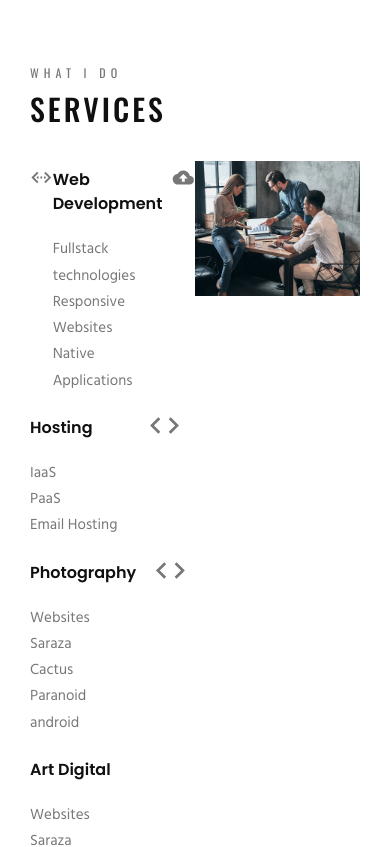
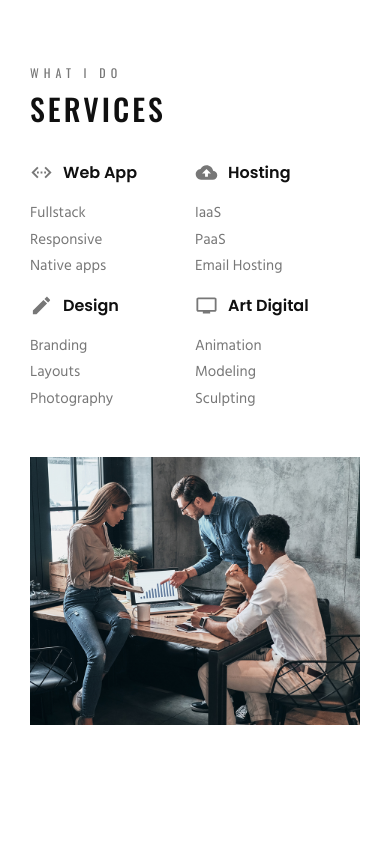
Before and after one commit to joaquindiazs/portfolio, a React (Create React App) app: page /services in a window 390 px wide. Shown: the top 847 px of the page. Built offline with nearby package versions, Linux system fonts and the light colour scheme.

Commit message:
Ready mobile design (Pending menu toggle)

```diff
--- a/src/App.css
+++ b/src/App.css
@@ -1,10 +1,11 @@
+/*** GLOBAL CLASSES ***/
+
+/* For mobile resolution & default: */
+
 .main-page-wrapper {
 	width: 100%;
 }
 
-/*** GLOBAL CLASSES ***/
-
-/* For mobile resolution & default: */
 
 .section-wrapper {
     width: 100%;
@@ -59,7 +60,7 @@
     bottom: 0;
     left: 0;
     right: 0;
-    margin: 0 30px 0 0;
+    margin: 0 30px 30px 0;
     padding: 30px;
     background: linear-gradient(to bottom, rgba(0, 0, 0, 0.8), rgba(0,0,0,0));
     transition: 0.3s;
@@ -101,6 +102,10 @@
     color: #FFF;
 }
 
+.clear {
+    clear: both;
+}
+
 /* For desktop: */
 
 @media only screen and (min-width: 768px) {
--- a/src/components/About.css
+++ b/src/components/About.css
@@ -1,20 +1,13 @@
+/* For mobile resolution & default: */
+
 .about-wrapper {
-	display: flex;
+	display: block;
     justify-content: center;
-}
-
-.about-image {
-	flex: 50%;
 }
 
 .about-image img {
 	width: 100%;
 	height: auto;
-}
-
-.about-description {
-	padding: 0 15px;
-	flex: 50%;
 }
 
 .about-description h2 {
@@ -24,3 +17,20 @@
     font-weight: 600;
     font-size: 24px;
 }
+
+/* For desktop: */
+
+@media only screen and (min-width: 768px) {
+	.about-wrapper {
+		display: flex;
+	}
+
+	.about-image {
+		flex: 50%;
+	}
+
+	.about-description {
+		padding: 0 15px;
+		flex: 50%;
+	}
+}
--- a/src/components/Blog.css
+++ b/src/components/Blog.css
@@ -1,13 +1,18 @@
+/* For mobile resolution & default: */
+
 .blog-wrapper {
-	display: flex;
-    justify-content: center;
+    display: block;
 }
 
-.blog-wrapper .blog-gallery  {
-	flex: 70%;
-	display: flex;
-	flex-wrap: wrap;
-    padding-right: 25px;
+.blog-wrapper .blog-gallery {
+    margin-bottom: 30px;
+    width: 100%;
+}
+
+.blog-content {
+    border-top: 1px solid #f6f6f6;
+    padding-top: 10px;
+    margin-top: 20px;
 }
 
 .blog-content .img-box {
@@ -15,8 +20,8 @@
 }
 
 .blog-content .img-box img {
-	max-width: 100%;
-    transition: all .5s;
+    max-width: 100%;
+    transition: all 0.5s;
     width: 100%;
     height: auto;
     transform: scale(1);
@@ -38,33 +43,33 @@
 }
 
 .blog-content h3 {
-	color: #101010;
+    color: #101010;
     text-decoration: none;
-    font-family: 'Poppins', sans-serif;
+    font-family: "Poppins", sans-serif;
     font-weight: 600;
     font-size: 24px;
 }
 
 .blog-content .blog-text {
-	text-align: left;
+    text-align: left;
     float: left;
     width: 100%;
 }
 
 .blog-content .blog-link {
-	margin-top: 10px;
+    margin-top: 10px;
     float: left;
     width: 100%;
     font-size: 14px;
     color: #101010;
     font-weight: 600;
-    font-family: 'Poppins', sans-serif;
+    font-family: "Poppins", sans-serif;
 }
 
 /*** Filter Sidebar Section ***/
 
 .blog-wrapper .filter-content {
-	flex: 30%;
+    width: 100%;
 }
 
 .filter-content .filter-sidebar-block {
@@ -102,7 +107,7 @@
 .filter-content .filter-sidebar-block .filter-sidebar-title {
     color: #101010;
     text-decoration: none;
-    font-family: 'Poppins', sans-serif;
+    font-family: "Poppins", sans-serif;
     font-weight: 600;
     font-size: 22px;
     margin-bottom: 18px;
@@ -121,7 +126,6 @@
     width: 100%;
     float: left;
 }
-
 
 .filter-content .filter-sidebar-block ul li a {
     color: #6b6b6b;
@@ -164,7 +168,7 @@
     -moz-border-radius: 0px;
     -webkit-border-radius: 0px;
     text-decoration: none;
-    font-size: 12px!important;
+    font-size: 12px !important;
     color: #6b6b6b;
     transition: all 0.3s ease-out;
     -moz-transition: all 0.3s ease-out;
@@ -177,3 +181,26 @@
     color: #fff;
     border-color: #101010;
 }
+
+/* For desktop: */
+
+@media only screen and (min-width: 768px) {
+    .blog-wrapper {
+        display: flex;
+        justify-content: center;
+    }
+
+    .blog-wrapper .blog-gallery {
+        flex: 70%;
+        padding-right: 25px;
+    }
+
+    .blog-content {
+        border-top: none;
+        padding-bottom: 30px;
+    }
+
+    .blog-wrapper .filter-content {
+        flex: 30%;
+    }
+}
--- a/src/components/Blog.js
+++ b/src/components/Blog.js
@@ -43,6 +43,38 @@ class Blog extends Component {
 										<ion-icon name="arrow-forward"></ion-icon>
 									</a>
 								</p>
+								<div class="clear"></div>
+							</div>
+							<div className="blog-content">
+								<div className="img-box">
+									<a href="#asdf">
+										<img src={BlogExampleImg} alt="" />
+									</a>
+								</div>
+								<span>
+									{" "}
+									Dec 20, 2018 | <a href="#asdf">Joaquin Diaz</a>
+								</span>
+								<h3>
+									<a href="#asdf">Another name of the post</a>
+								</h3>
+								<div className="blog-text">
+									<p>
+										Sedeuter nunc
+										volutpat, mollis sapien vel, conseyer
+										turpeutionyer masin libero semper.
+										Fusceler mollis augue sit amet hendrerit
+										vestibulum. Duisteyerionyer venenatis
+										lacus. Fusce mollis augu
+									</p>
+								</div>
+								<p>
+									<a href="#asdf" className="blog-link">
+										Read More{" "}
+										<ion-icon name="arrow-forward"></ion-icon>
+									</a>
+								</p>
+								<div class="clear"></div>
 							</div>
 						</div>
 						<div className="filter-content">
--- a/src/components/Contact.css
+++ b/src/components/Contact.css
@@ -1,16 +1,16 @@
+/* For mobile resolution & default: */
+
 .contact-wrapper {
-	display: flex;
-    justify-content: center;
+	display: block;
 }
 
 .contact-content {
-	flex: 30%;
-	padding: 0 20px 0 0;
+	width: 100%;
 }
 
 .contact-form {
-	flex: 70%;
-	padding: 0 20px;
+	width: 100%;
+    padding-top: 20px;
 }
 
 .contact-wrapper div h3 {
@@ -89,3 +89,22 @@
     cursor: pointer;
     outline: none;
 }
+
+/* For desktop: */
+
+@media only screen and (min-width: 768px) {
+    .contact-wrapper {
+        display: flex;
+        justify-content: center;
+    }
+
+    .contact-content {
+        flex: 30%;
+        padding: 0 20px 0 0;
+    }
+
+    .contact-form {
+        flex: 70%;
+        padding: 0 20px;
+    }
+}
--- a/src/components/Services.css
+++ b/src/components/Services.css
@@ -1,31 +1,39 @@
+/* For mobile resolution & default: */
+
 .services-wrapper {
-	display: flex;
+	display: block;
     justify-content: center;
 }
 
+
 .services-content {
-	flex: 50%;
+	width: 100%;
 	display: flex;
 	flex-wrap: wrap;
+	padding-bottom: 30px;
 }
 
-.services-content ion-icon {
-	flex: 12%;
-    font-size: 33px;
+.service-item {
+	flex: 50%;
+}
+
+.service-item ion-icon {
+	float: left;
+	margin-right: 10px;
+    font-size: 23px;
     color: #777;
 }
 
-.services-description {
-	flex: calc(38% - 10px);
-	margin-right: 10px;
-}
-
-.services-description h3 {
+.service-item h3 {
     font-weight: 600;
-    margin: 7px 0 20px;
     color: #101010;
     font-size: 16px;
     font-family: 'Poppins', sans-serif;
+    margin: 0;
+}
+
+.services-description {
+	margin-top: 10px;
 }
 
 .services-description ul {
@@ -33,10 +41,33 @@
 }
 
 .services-image {
-	flex: 50%;
+	width: 100%;
 }
 
 .services-image img {
 	width: 100%;
 	height: auto;
 }
+
+/* For desktop: */
+
+@media only screen and (min-width: 768px) {
+	.services-wrapper {
+		display: flex;
+	}
+
+	.services-content {
+		flex: 50%;
+		display: flex;
+		flex-wrap: wrap;
+		padding-bottom: 0;
+	}
+
+	.service-item ion-icon {
+	    font-size: 28px;
+	}
+
+	.services-image {
+		flex: 50%;
+	}
+}
--- a/src/components/Services.js
+++ b/src/components/Services.js
@@ -13,43 +13,49 @@ class Services extends Component {
 					</div>
 					<div className="services-wrapper">
 						<div className="services-content">
+							<div className="service-item">
 								<ion-icon name="code-working"></ion-icon>
+								<h3>Web App</h3>
 								<div className="services-description">
-								<h3>Web Development</h3>
 									<ul>
-									<li>Fullstack technologies</li>
-									<li>Responsive Websites</li>
-									<li>Native Applications</li>
+										<li>Fullstack</li>
+										<li>Responsive</li>
+										<li>Native apps</li>
 									</ul>
 								</div>
+							</div>
+							<div className="service-item">
 								<ion-icon name="cloud-upload"></ion-icon>
+								<h3>Hosting</h3>
 								<div className="services-description">
-								<h3>Hosting</h3>
 									<ul>
 										<li>IaaS</li>
 										<li>PaaS</li>
 										<li>Email Hosting</li>
 									</ul>
 								</div>
-							<ion-icon name="code"></ion-icon>
+							</div>
+							<div className="service-item">
+								<ion-icon name="create"></ion-icon>
+								<h3>Design</h3>
 								<div className="services-description">
-								<h3>Photography</h3>
 									<ul>
-									<li>Websites</li>
-									<li>Saraza</li>
-									<li>Cactus</li>
-									<li>Paranoid android</li>
+										<li>Branding</li>
+										<li>Layouts</li>
+										<li>Photography</li>
 									</ul>
 								</div>
-							<ion-icon name="code"></ion-icon>
+							</div>
+							<div className="service-item">
+								<ion-icon name="tv"></ion-icon>
+								<h3>Art Digital</h3>
 								<div className="services-description">
-								<h3>Art Digital</h3>
 									<ul>
-									<li>Websites</li>
-									<li>Saraza</li>
-									<li>Cactus</li>
-									<li>Paranoid android</li>
+										<li>Animation</li>
+										<li>Modeling</li>
+										<li>Sculpting</li>
 									</ul>
+								</div>
 							</div>
 						</div>
 						<div className="services-image">
```
Lines whose indentation alone changed are shown as unchanged.
